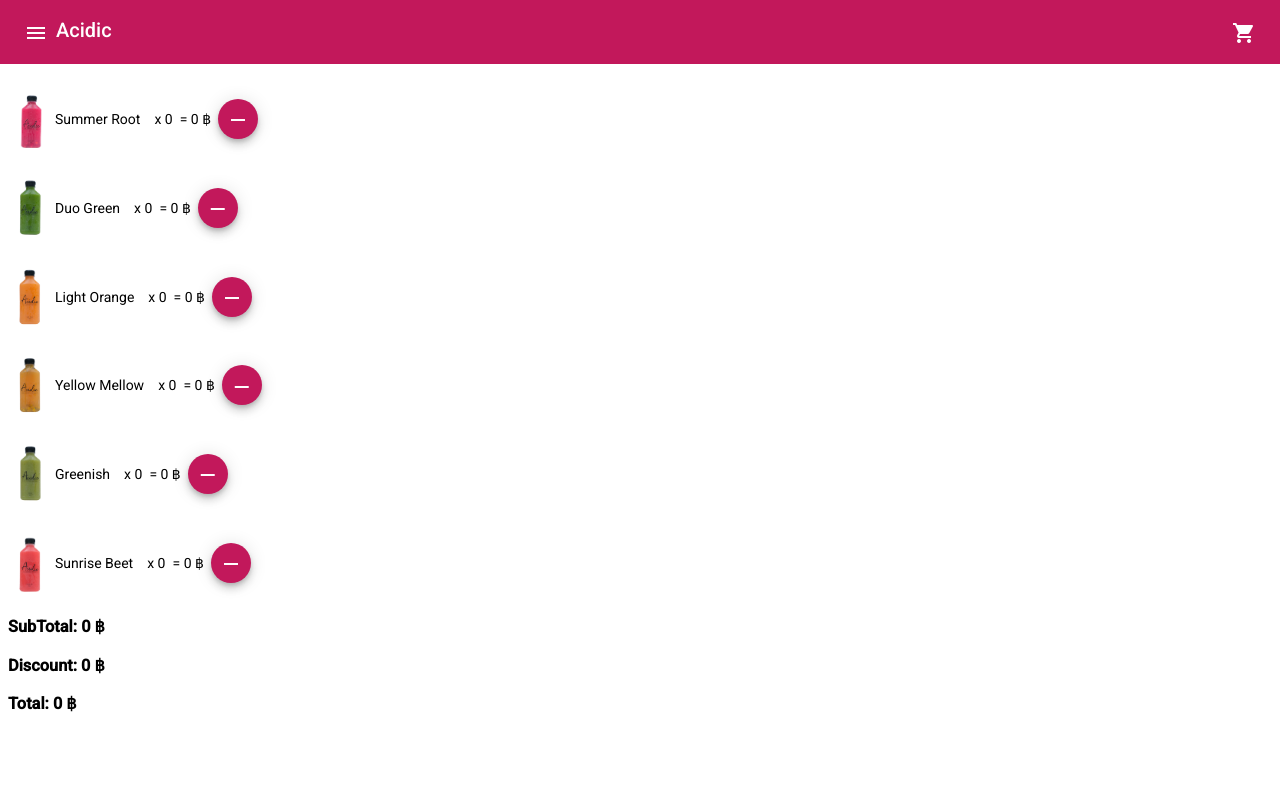
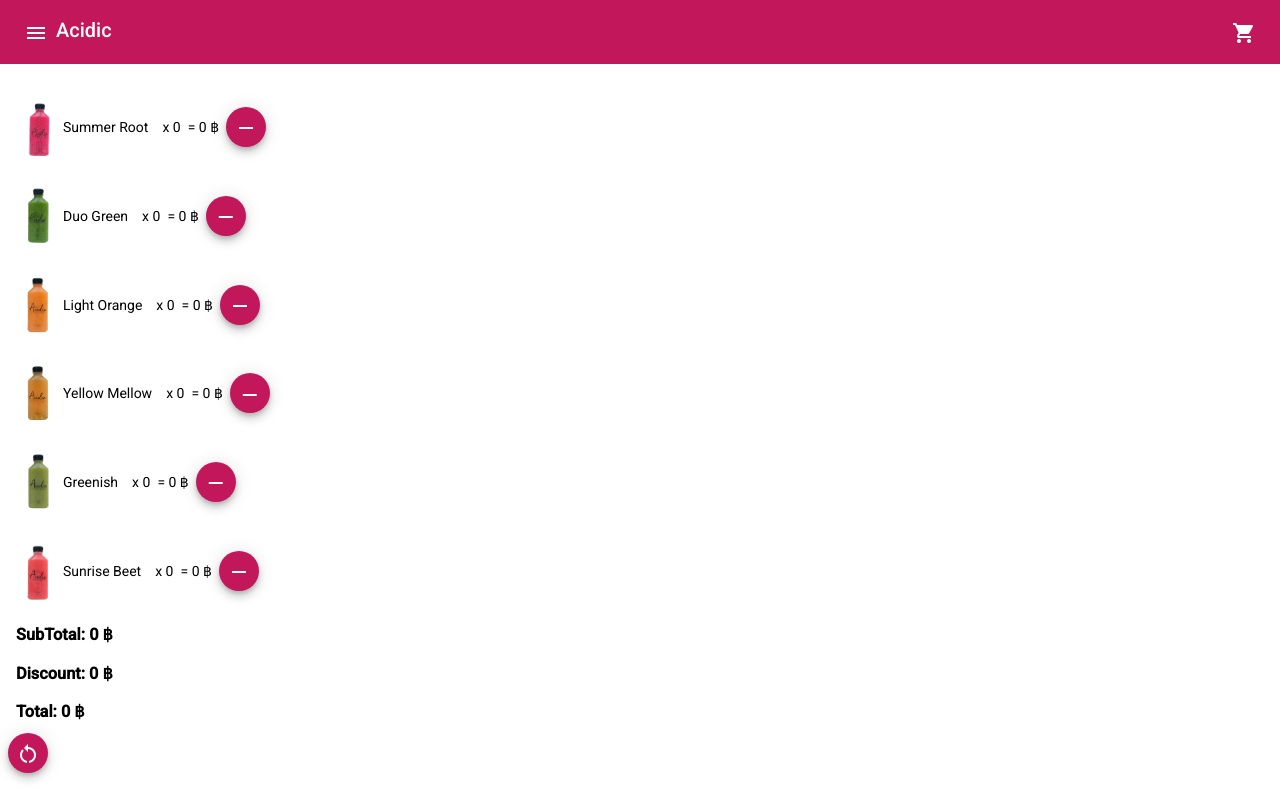
Before and after one commit to sapphinebz/Acidic, an Angular app: page / in a window 1280 px wide. Built offline with nearby package versions, Linux system fonts and the light colour scheme.

Commit message:
add reset button

```diff
--- a/src/app/app.component.html
+++ b/src/app/app.component.html
@@ -1,4 +1,5 @@
 <app-toolbar></app-toolbar>
 
-<!-- <app-product-list></app-product-list> -->
-<app-select-product-list></app-select-product-list>
+<div class="_app-container">
+  <app-select-product-list></app-select-product-list>
+</div>
--- a/src/app/app.component.scss
+++ b/src/app/app.component.scss
@@ -0,0 +1,3 @@
+._app-container {
+  padding: var(--padding);
+}
--- a/src/shared/product/select-product-list/select-product-list.component.html
+++ b/src/shared/product/select-product-list/select-product-list.component.html
@@ -19,4 +19,14 @@
   <div class="_app-head-font">
     Total: {{ total$ | async | number: "1.0" }} ฿
   </div>
+  <div>
+    <button
+      mat-mini-fab
+      (click)="resetProductSelection($event)"
+      color="primary"
+      aria-label="icon button with a remove icon"
+    >
+      <mat-icon>restart_alt</mat-icon>
+    </button>
+  </div>
 </div>
--- a/src/shared/product/select-product-list/select-product-list.component.ts
+++ b/src/shared/product/select-product-list/select-product-list.component.ts
@@ -16,13 +16,21 @@
 import { PromotionDiscount } from './select-product-list';
 import { ToolbarService } from 'src/shared/toolbar/toolbar.service';
 import { AsyncSubject } from 'rxjs';
+import { MatIconModule } from '@angular/material/icon';
+import { MatButtonModule } from '@angular/material/button';
 
 @Component({
   selector: 'app-select-product-list',
   templateUrl: './select-product-list.component.html',
   styleUrls: ['./select-product-list.component.scss'],
   standalone: true,
-  imports: [CommonModule, SelectProductComponent, ReactiveFormsModule],
+  imports: [
+    CommonModule,
+    SelectProductComponent,
+    ReactiveFormsModule,
+    MatIconModule,
+    MatButtonModule,
+  ],
 })
 export class SelectProductListComponent implements OnInit, OnDestroy {
   onDestroy$ = new AsyncSubject<void>();
@@ -40,7 +48,7 @@
     map((products) =>
       products.reduce((sum, product) => {
         if (product) {
-          sum += product.sumPrice;
+          sum += product.sumPrice ?? 0;
         }
         return sum;
       }, 0)
@@ -117,9 +125,9 @@
       }
 
       if (minPrice === undefined) {
-        minPrice = product.price;
+        minPrice = product.price ?? 0;
       } else {
-        minPrice = Math.min(minPrice, product.price);
+        minPrice = Math.min(minPrice, product.price ?? 0);
       }
     }
     return {
@@ -127,4 +135,16 @@
       name: 'buy1Set-Free1',
     };
   }
+
+  resetProductSelection(event: MouseEvent | TouchEvent) {
+    event.preventDefault();
+
+    this.formArray.reset();
+
+    window.scrollTo({
+      top: 0,
+      left: 0,
+      behavior: 'smooth',
+    });
+  }
 }
--- a/src/shared/product/select-product/select-product.component.ts
+++ b/src/shared/product/select-product/select-product.component.ts
@@ -53,7 +53,14 @@
     this.onDestroy$.complete();
   }
 
-  writeValue(obj: any): void {}
+  writeValue(value: SelectProduct | null): void {
+    if (value === null) {
+      this.amount$.next(0);
+    } else {
+      this.amount$.next(value.amount);
+    }
+  }
+
   registerOnChange(onModelChange: any): void {
     combineLatest({
       amount: this.amount$,
@@ -64,11 +71,14 @@
         const modelState: SelectProduct = {
           ...state,
           price: this.product.price,
+          name: this.product.name,
         };
         onModelChange(modelState);
       });
   }
+
   registerOnTouched(fn: any): void {}
+
   setDisabledState?(isDisabled: boolean): void {}
 
   addProduct(event: MouseEvent | TouchEvent) {
```
Also changed, not shown: src/shared/product/select-product/select-product.ts (+7 -6 lines).
